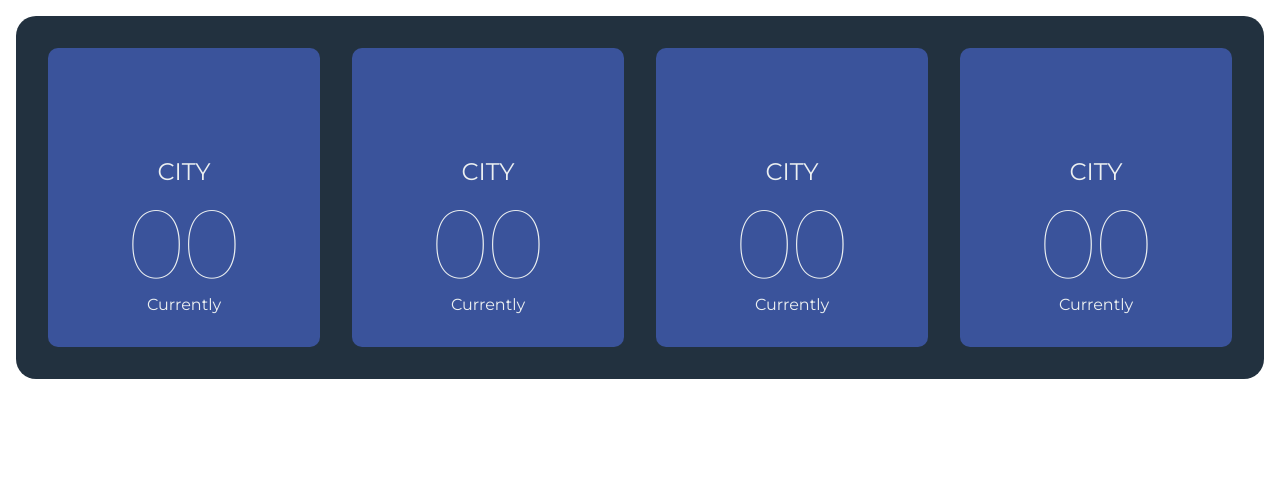
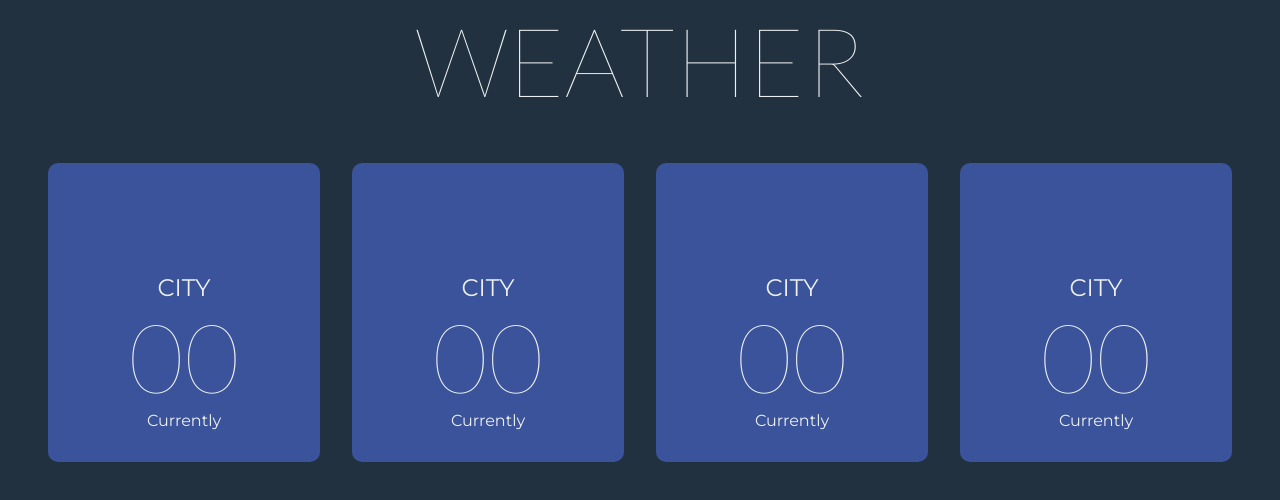
Before and after one commit to hayleygay/weather-app, a plain HTML site: page index.html in a window 1280 px wide. Drawn offline with nearby package versions, Linux system fonts and the light colour scheme; some icons are missing.

Commit message:
Version 2.1
Styled body CSS and added .head

```diff
--- a/css/styles.css
+++ b/css/styles.css
@@ -18,11 +18,12 @@ YOUR STYLES
         box-sizing: border-box;
     }
 
+    body{
+        background: #22313F;
+    }
+
     main {
-        background: #22313F;
-        padding: 1em;
-        margin: 1em;
-        border-radius: 20px;
+        padding: 2em;
 
         /* flexbox */
             display: flex;
@@ -47,6 +48,16 @@ img {
 }
 
 /* TEXT STYLING */
+
+    .head {
+        margin: auto;
+        padding-top: 5px;
+        color: #ECF0F1;
+        font-family: 'Lato', sans-serif;
+        font-weight: 100;
+        text-transform: uppercase;
+        text-align: center;
+        font-size: 6em;}
 
     h1 {
       margin: auto;
@@ -73,11 +84,6 @@ img {
       font-size: 1em;
     }
 
-    .bg-25,
-    .bg-26,
-    .bg-27 {
-      background: #BFBFBF;
-    }
 
 /********************
 MEDIA QUERIES
--- a/index.html
+++ b/index.html
@@ -17,6 +17,8 @@
 
 </head>
 <body>
+
+	<h2 class="head">Weather</h2>
 
 	<main>
 
```
